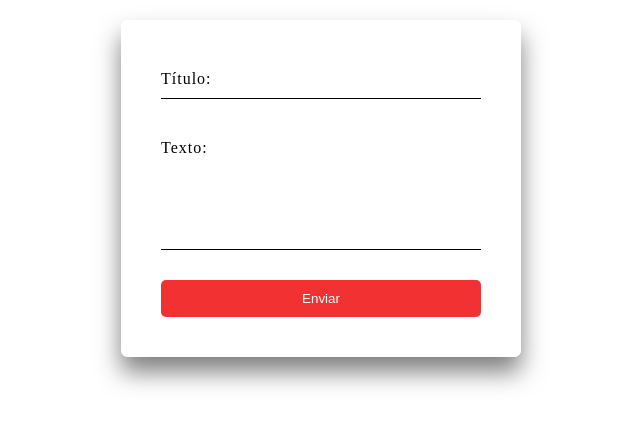
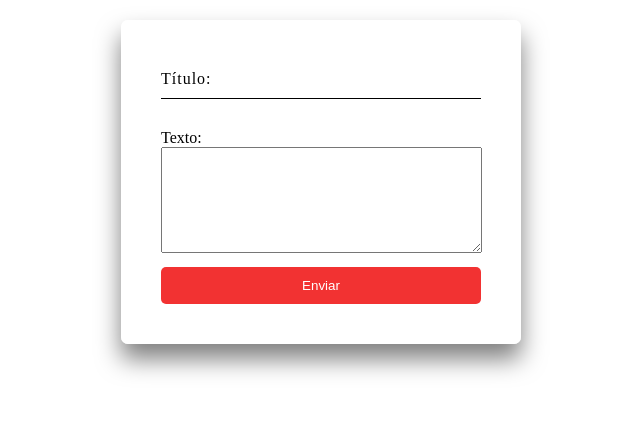
Before and after one commit to lievertom/2020.2-Projeto-Kokama-Ensino, a Django app: page /adicionar-historias/ in a window 1280 px wide. Shown: the part 64-490 px from the top of the page, without its empty margins (319-959 px from the left). Run offline with Django 3.2, Linux system fonts and the light colour scheme.

Commit message:
line break in text and initial values in editing
Co-authored-by: Lucas Monteiro <machiromonteiro@gmail.com>

```diff
--- a/history/forms.py
+++ b/history/forms.py
@@ -11,5 +11,6 @@ class AddNewHistory(forms.Form):
 
     history_text = forms.CharField(
         label='history_text',
+        widget=forms.Textarea,
         error_messages={'required': 'Preencha este campo.'}
     )
--- a/history/templates/add_history.html
+++ b/history/templates/add_history.html
@@ -39,9 +39,9 @@
             <p style="color: red">{{ error }}</p>
             {% endfor %}
 
+            <label>Texto:</label>
             <div class='input-box'>
                 {{ form.history_text }}
-                <label>Texto:</label>
             </div>
             <input class='submit-buttom' name="submit" type="submit" value='Enviar'>
             {% endblock %}
--- a/history/templates/list_history.html
+++ b/history/templates/list_history.html
@@ -28,9 +28,9 @@
 
         {% for item in object %}
         <div class='history-list'>
-            <span class="word"><a href="{{item.id}}">{{item}}</a></span>
-            <a class='add-buttom-delete' href="{{item.id}}/delete">Deletar</a>
-            <a class='add-buttom-edit' href="{{item.id}}/edit">Editar</a>
+            <span class="word"><a href="{{item.id}}/visualizar">{{item}}</a></span>
+            <a class='add-buttom-delete' href="{{item.id}}/deletar">Deletar</a>
+            <a class='add-buttom-edit' href="{{item.id}}/editar">Editar</a>
         </div>
 
         {% empty %}
--- a/history/urls.py
+++ b/history/urls.py
@@ -4,7 +4,7 @@ from . import views_html
 urlpatterns = [
     path('', views_html.list_history, name='list_history'),
     path('adicionar-historias/', views_html.add_history, name='add_history'),
-    path('<int:id>/', views_html.views_history, name='views_history'),
-    path('<int:id>/delete', views_html.del_history, name='del_history'),
-    path('<int:id>/edit', views_html.edit_history, name='edit_history'),
+    path('<int:id>/visualizar', views_html.views_history, name='views_history'),
+    path('<int:id>/deletar', views_html.del_history, name='del_history'),
+    path('<int:id>/editar', views_html.edit_history, name='edit_history'),
 ]
--- a/history/views_html.py
+++ b/history/views_html.py
@@ -56,7 +56,16 @@ def del_history(request, id):
 @require_http_methods(["GET", "POST"])
 def edit_history(request, id):
     if(request.method == 'GET'):
-        form = AddNewHistory()
+        kokama = get_object_or_404(KokamaHistory, pk=id)
+        title = kokama.history_title
+        text = kokama.history_text
+
+        form = AddNewHistory(
+            initial={
+                "history_title":title,
+                "history_text":text,
+            })
+
         return render(request, 'add_history.html', {'form': form})
     elif(request.method == 'POST'):
         form = AddNewHistory(request.POST)
--- a/static/css/style.css
+++ b/static/css/style.css
@@ -71,7 +71,7 @@ body {
     display: flex;
     flex-direction: column;
     flex-grow: 4;
-    text-align: center;
+    /*! text-align: center; */
     justify-self: center;
     align-self: center;
     width: 400px;
@@ -272,6 +272,10 @@ body {
 
 #id_history_text{
     height: 100px;
+    width: 315px;
+    margin-bottom: 10px;
+    font-size: 14px;
+    letter-spacing: 1px;
 }
 
 .add-buttom-delete:hover {
```
